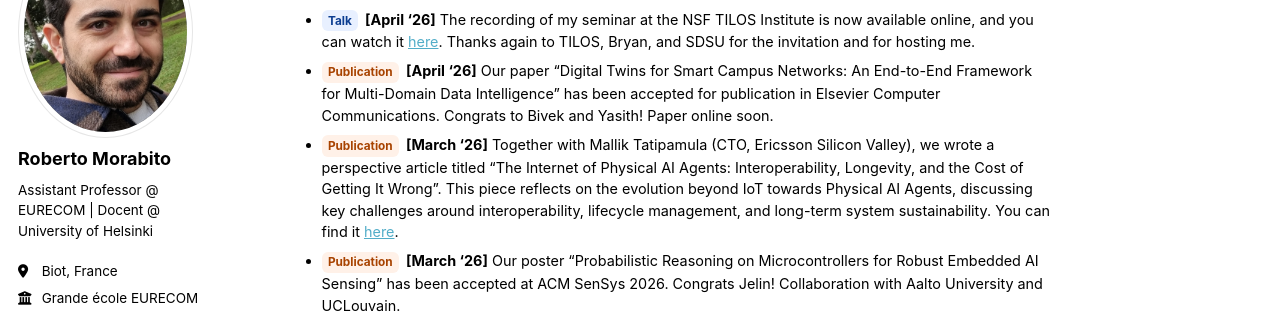
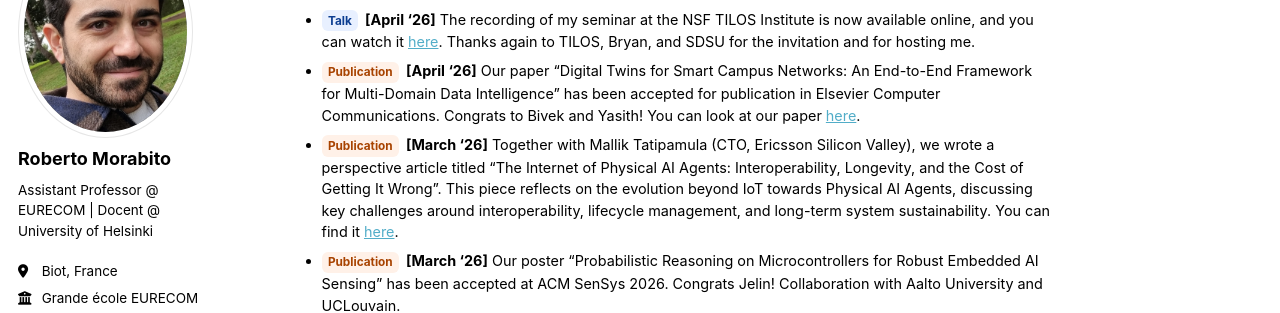
Before and after one commit to robertmora/robertmora.github.io, a Jekyll site: the page built from _pages/news.md, in a window 1280 px wide and 900 px high. Shown: the part 173-486 px from the top of the window. Built offline with Jekyll 4.4.1, drawn with Linux system fonts in a browser that asks for light colours; some web fonts are replaced; a script that is not in the unit is left out.

Commit message:
Update news.md

```diff
--- a/_pages/news.md
+++ b/_pages/news.md
@@ -7,7 +7,7 @@ author_profile: true
 This website has been around only since Summer 2025 — so don’t look for news older than that 😄
 
 - [Talk](){:.tag .tag--talk} **[April '26]** The recording of my seminar at the NSF TILOS Institute is now available online, and you can watch it [here](https://www.youtube.com/watch?v=SDxzFfiau8k){:target="_blank"}. Thanks again to TILOS, Bryan, and SDSU for the invitation and for hosting me.
-- [Publication](){:.tag .tag--pub} **[April '26]** Our paper "Digital Twins for Smart Campus Networks: An End-to-End Framework for Multi-Domain Data Intelligence" has been accepted for publication in Elsevier Computer Communications. Congrats to Bivek and Yasith! Paper online soon.
+- [Publication](){:.tag .tag--pub} **[April '26]** Our paper "Digital Twins for Smart Campus Networks: An End-to-End Framework for Multi-Domain Data Intelligence" has been accepted for publication in Elsevier Computer Communications. Congrats to Bivek and Yasith! You can look at our paper [here](https://www.sciencedirect.com/science/article/pii/S0140366426001088){:target="_blank"}.
 - [Publication](){:.tag .tag--pub} **[March '26]** Together with Mallik Tatipamula (CTO, Ericsson Silicon Valley), we wrote a perspective article titled "The Internet of Physical AI Agents: Interoperability, Longevity, and the Cost of Getting It Wrong". This piece reflects on the evolution beyond IoT towards Physical AI Agents, discussing key challenges around interoperability, lifecycle management, and long-term system sustainability. You can find it [here](https://arxiv.org/pdf/2603.15900){:target="_blank"}.
 - [Publication](){:.tag .tag--pub} **[March '26]** Our poster "Probabilistic Reasoning on Microcontrollers for Robust Embedded AI Sensing" has been accepted at ACM SenSys 2026. Congrats Jelin! Collaboration with Aalto University and UCLouvain.
 - [Talk](){:.tag .tag--talk} **[March '26]** I will be giving a [seminar at the NSF TILOS Institute](https://tilos.ai/event/tilos-sdsu-seminar-autopilots-need-parachutes-reliability-lessons-from-llm-automated-embedded-ai-systems/){:target="_blank"} (The Institute for Learning-enabled Optimization at Scale) at San Diego State University about our recently accepted Middleware '26 paper. Thanks to Prof. [Bryan Donyanavard](https://bryandony.github.io/){:target="_blank"} for the invitation!
```
